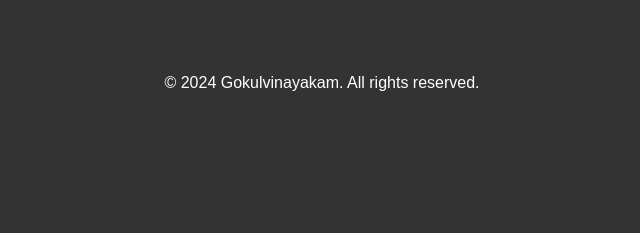
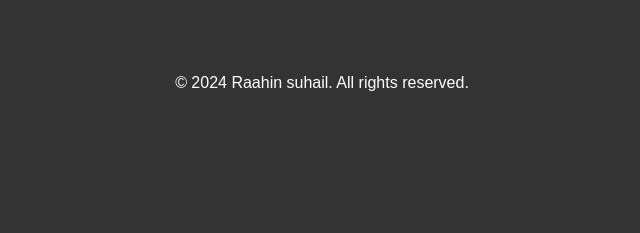
Before and after one commit to Raahin-SUhail/portfolio, a plain HTML site: page index.html in a window 1280 px wide. Shown: the part 5111-5344 px from the top of the page, 318-958 px from the left. Drawn offline with Linux system fonts and the light colour scheme.

Commit message:
Update index.html

```diff
--- a/index.html
+++ b/index.html
@@ -212,7 +212,7 @@
     <!-- Footer Section -->
     <footer class="footer">
         <div class="container">
-            <p>&copy; 2024 Gokulvinayakam. All rights reserved.</p>
+            <p>&copy; 2024 Raahin suhail. All rights reserved.</p>
         </div>
         <footer class="footer">
             <div class="container">
```
